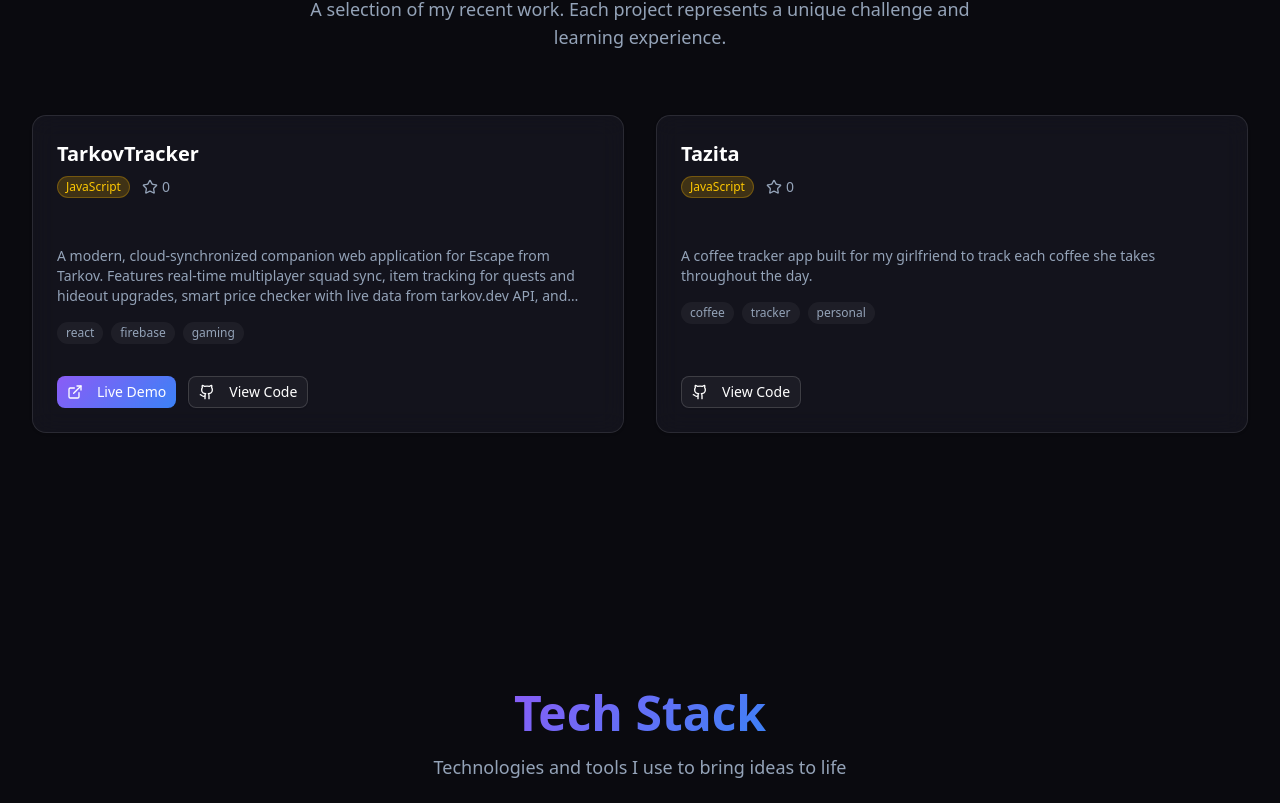
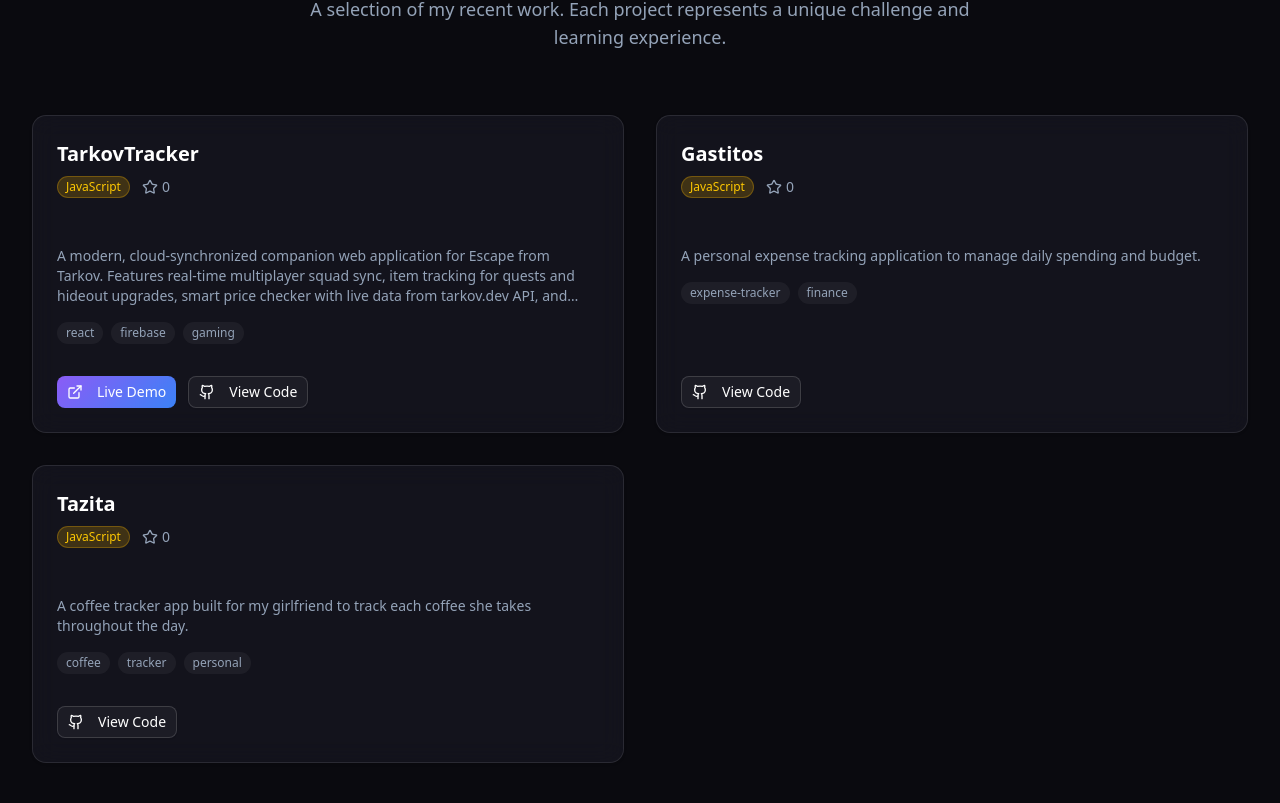
Before and after one commit to Yamatino/portfolio, a Next.js app: page / in a window 1280 px wide. Shown: the part 997-1800 px from the top of the page. Built offline with nearby package versions, Linux system fonts and the light colour scheme.

Commit message:
Add all 3 projects: TarkovTracker, Gastitos, and Tazita

```diff
--- a/app/sections/Projects.tsx
+++ b/app/sections/Projects.tsx
@@ -14,6 +14,15 @@ const projects = [
     homepage: "https://tarkovtracker.pages.dev/",
     html_url: "https://github.com/Yamatino/TarkovTracker",
     topics: ["react", "firebase", "gaming", "real-time"],
+  },
+  {
+    name: "Gastitos",
+    description: "A personal expense tracking application to manage daily spending and budget.",
+    language: "JavaScript",
+    stars: 0,
+    homepage: undefined,
+    html_url: "https://github.com/Yamatino/Gastitos",
+    topics: ["expense-tracker", "finance"],
   },
   {
     name: "Tazita",
```
Also changed, not shown: 16 other files (tests, documents, lock files or other folders).
